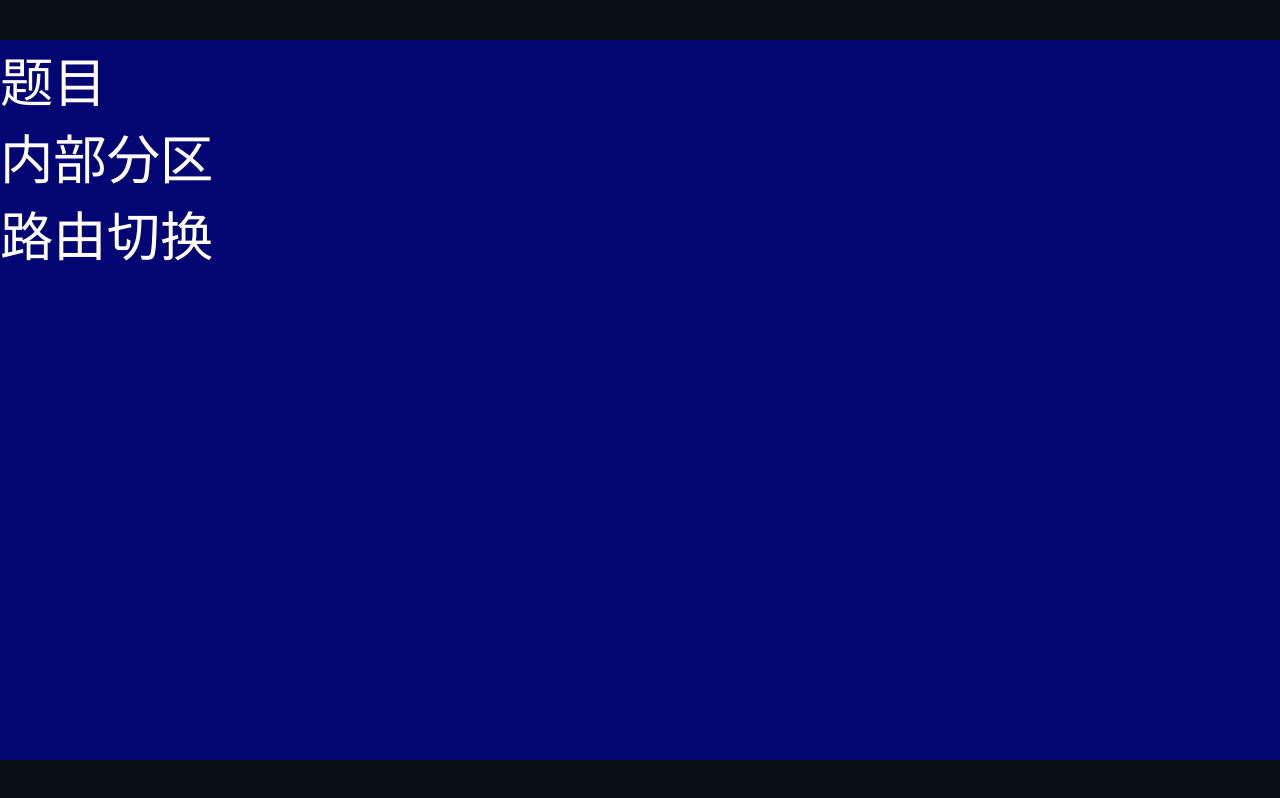
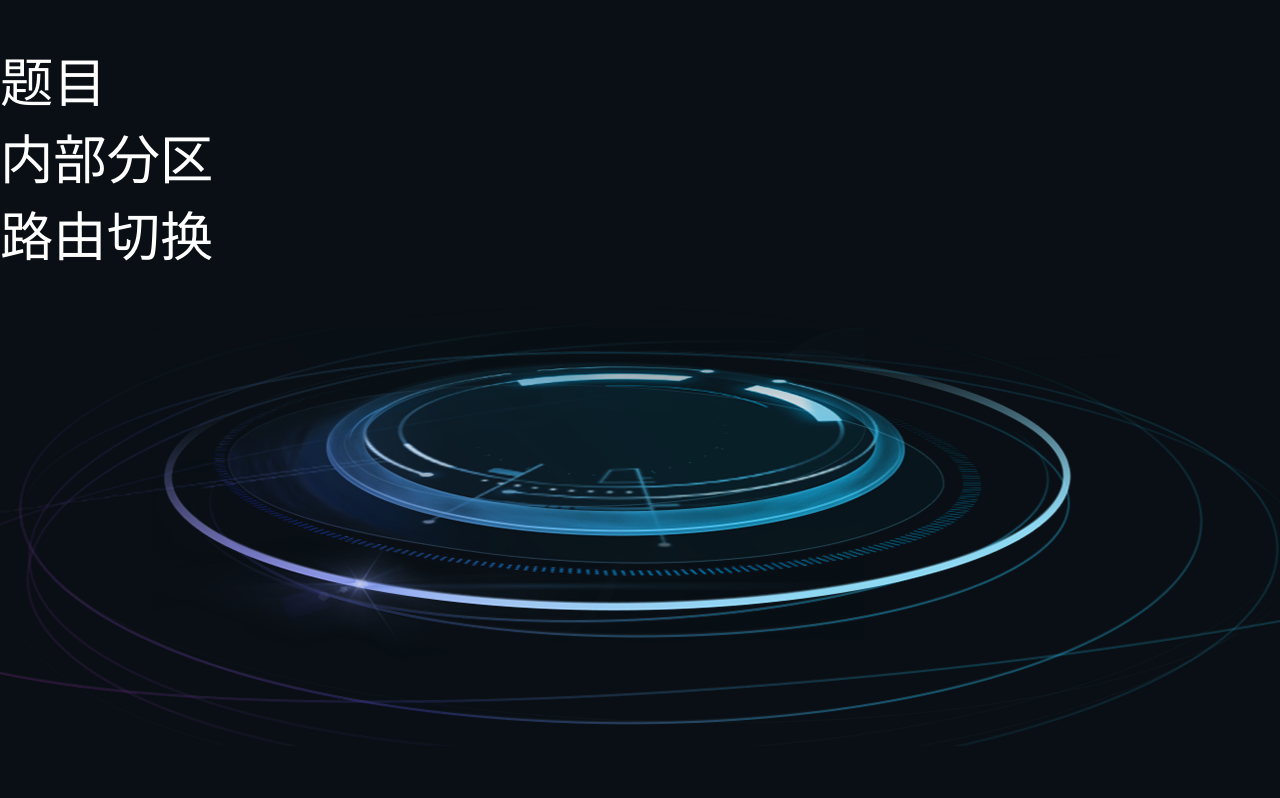
Before and after one commit to GSemir0418/big-screen-template, a React (Vite) app: page / in a window 1280 px wide. Built offline with nearby package versions, Linux system fonts and the light colour scheme.

Commit message:
feat: 添加bg

```diff
--- a/src/index.less
+++ b/src/index.less
@@ -1,3 +1,5 @@
+@import './utils/shared.less';
+
 body {
   margin: 0;
   font-family: -apple-system, BlinkMacSystemFont, 'Segoe UI', 'Roboto', 'Oxygen',
@@ -32,14 +34,19 @@ body {
 #root {
   // 保证root左右居中
   margin: 0 auto;
-  background: rgba(0, 0, 160, 0.671);
+  background-image: url(../assets/img/bg.png);
+  background-position-x: center;
+  .pxToRem(background-position-y, 400);
+  background-repeat: no-repeat;
+  // flex布局，目的是使内部App元素自动占满root
   display: flex;
   flex-direction: column;
 }
 
 .App {
-  height: 100%;
+  // height: 100%;
   flex: 1;
+  // flex布局，目的是使内部Home元素自动占满root
   display: flex;
   flex-direction: column;
 }
```
Also changed, not shown: assets/img/bg.png (added).
